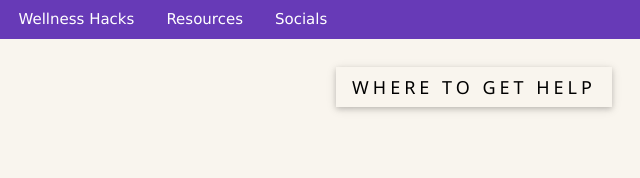
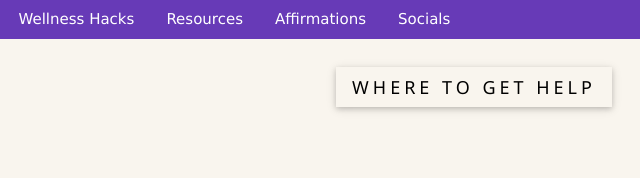
Before and after one commit to kaneru-soju/violetmentalhealth, a plain HTML site: page RESOURCES.html in a window 1280 px wide. Shown: the top 178 px of the page, 166-806 px from the left. Drawn offline with nearby package versions, Linux system fonts and the light colour scheme.

Commit message:
Update RESOURCES.html

```diff
--- a/RESOURCES.html
+++ b/RESOURCES.html
@@ -19,6 +19,7 @@
   <a href="INTRODUCTION.html" class="w3-bar-item w3-button">Purpose</a>
   <a href="WH.html" class="w3-bar-item w3-button">Wellness Hacks</a>
   <a href="RESOURCES.html" class="w3-bar-item w3-button">Resources</a>
+  <a href="AFFIRMATIONS.html" class="w3-bar-item w3-button">Affirmations</a>
   <a href="SOCIALS.html" class="w3-bar-item w3-button">Socials</a>
 </div>
 
```
